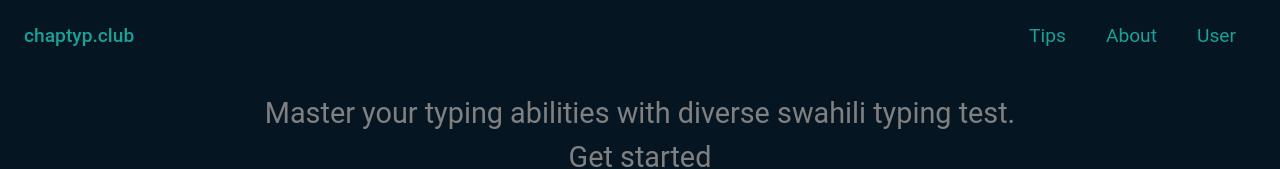
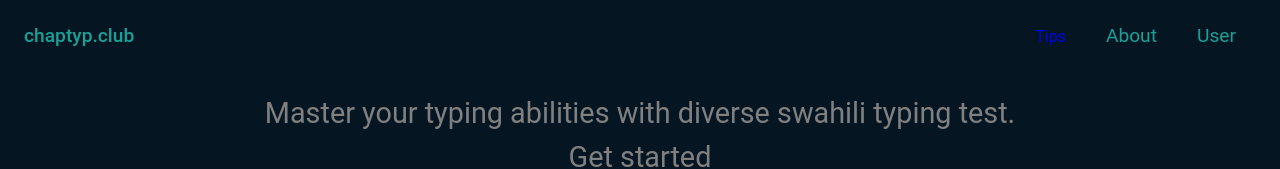
Before and after one commit to astrojose/chaptype, a React (Create React App) app: page / in a window 1280 px wide. Shown: the top 169 px of the page. Built offline with nearby package versions, Linux system fonts and the light colour scheme.

Commit message:
some pulls

```diff
--- a/src/components/navbar.js
+++ b/src/components/navbar.js
@@ -12,7 +12,7 @@ const Navbar = () => {
             <nav className="nav">
                 <ul className="nav-links">
                     <li>
-                        <NavLink to='/tips' className='primary'>Tips</NavLink></li>
+                        <NavLink to='/tips' clasName='primary'>Tips</NavLink></li>
                     <li>
                         <NavLink to='/about' className='primary'>About</NavLink></li>
                     <li>
```
